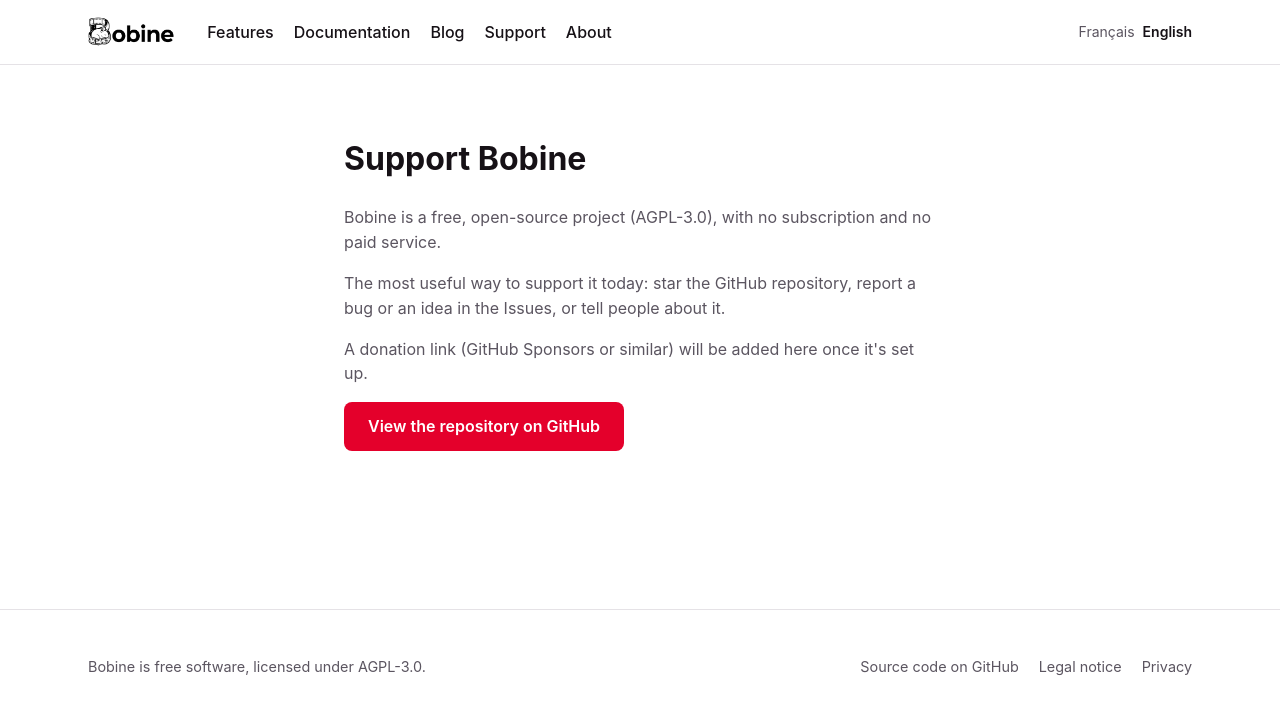
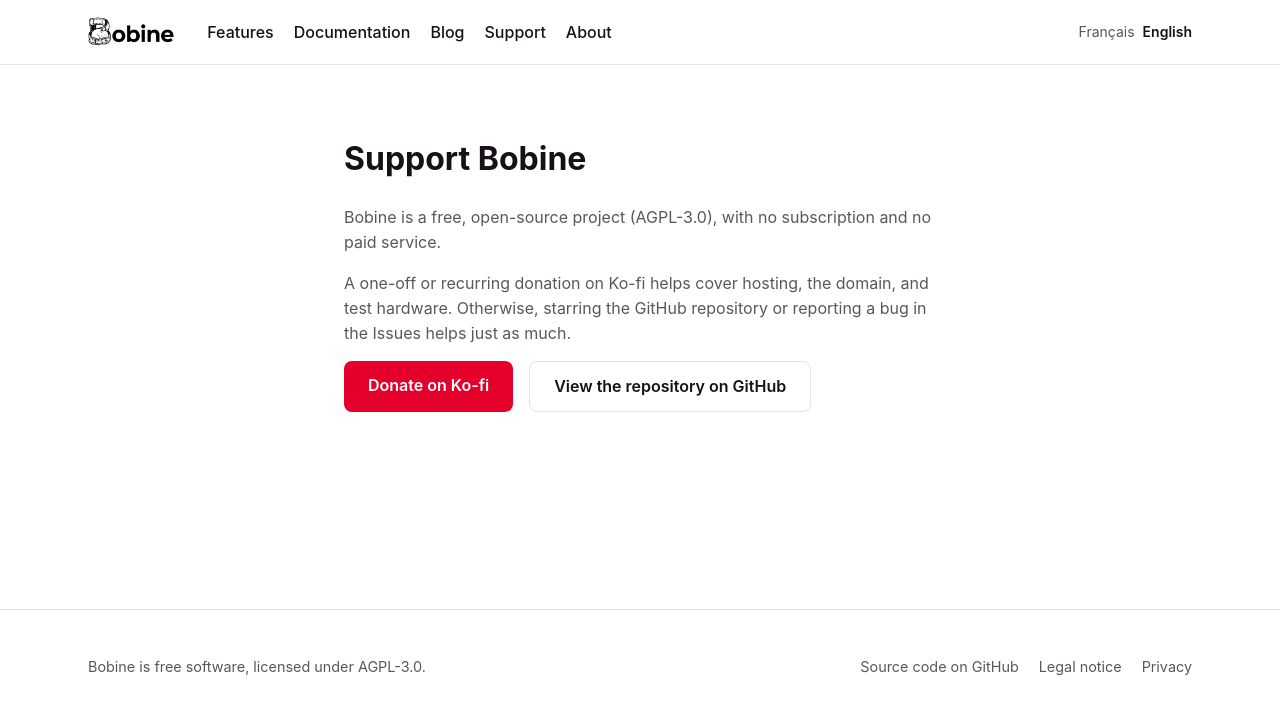
Before and after one commit to FantasmaGlad/BobineWeb, a Next.js app: page /en/soutenir in a window 1280 px wide. Shown: the top 714 px of the page. Built offline with nearby package versions, Linux system fonts and the light colour scheme.

Commit message:
feat(soutenir): brancher le lien de don Ko-fi

```diff
--- a/src/app/[locale]/soutenir/page.tsx
+++ b/src/app/[locale]/soutenir/page.tsx
@@ -7,19 +7,19 @@ const copy = {
     title: "Soutenir Bobine",
     body: [
       "Bobine est un projet gratuit et open-source (AGPL-3.0), sans abonnement ni service payant.",
-      "La façon la plus utile de le soutenir aujourd'hui : mettre une étoile sur le dépôt GitHub, remonter un bug ou une idée dans les Issues, ou en parler autour de vous.",
-      "Un lien de don (GitHub Sponsors ou équivalent) sera ajouté ici dès qu'il sera en place.",
+      "Un don ponctuel ou récurrent sur Ko-fi aide à couvrir l'hébergement, le nom de domaine et le matériel de test. Sinon, une étoile sur le dépôt GitHub ou un bug remonté dans les Issues aide tout autant.",
     ],
-    cta: "Voir le dépôt sur GitHub",
+    ctaKofi: "Faire un don sur Ko-fi",
+    ctaGithub: "Voir le dépôt sur GitHub",
   },
   en: {
     title: "Support Bobine",
     body: [
       "Bobine is a free, open-source project (AGPL-3.0), with no subscription and no paid service.",
-      "The most useful way to support it today: star the GitHub repository, report a bug or an idea in the Issues, or tell people about it.",
-      "A donation link (GitHub Sponsors or similar) will be added here once it's set up.",
+      "A one-off or recurring donation on Ko-fi helps cover hosting, the domain, and test hardware. Otherwise, starring the GitHub repository or reporting a bug in the Issues helps just as much.",
     ],
-    cta: "View the repository on GitHub",
+    ctaKofi: "Donate on Ko-fi",
+    ctaGithub: "View the repository on GitHub",
   },
 } as const;
 
@@ -50,9 +50,20 @@ export default async function SupportPage({
           {paragraph}
         </p>
       ))}
-      <a className="button" href="https://github.com/FantasmaGlad/Bobine" target="_blank" rel="noreferrer">
-        {t.cta}
-      </a>
+      <div style={{ display: "flex", gap: "1rem", flexWrap: "wrap" }}>
+        <a className="button" href="https://ko-fi.com/fantasmaglad" target="_blank" rel="noreferrer">
+          {t.ctaKofi}
+        </a>
+        <a
+          className="button"
+          style={{ background: "transparent", color: "var(--text)", border: "1px solid var(--border)" }}
+          href="https://github.com/FantasmaGlad/Bobine"
+          target="_blank"
+          rel="noreferrer"
+        >
+          {t.ctaGithub}
+        </a>
+      </div>
     </div>
   );
 }
```
Also changed, not shown: 1 other file (tests, documents, lock files or other folders).
